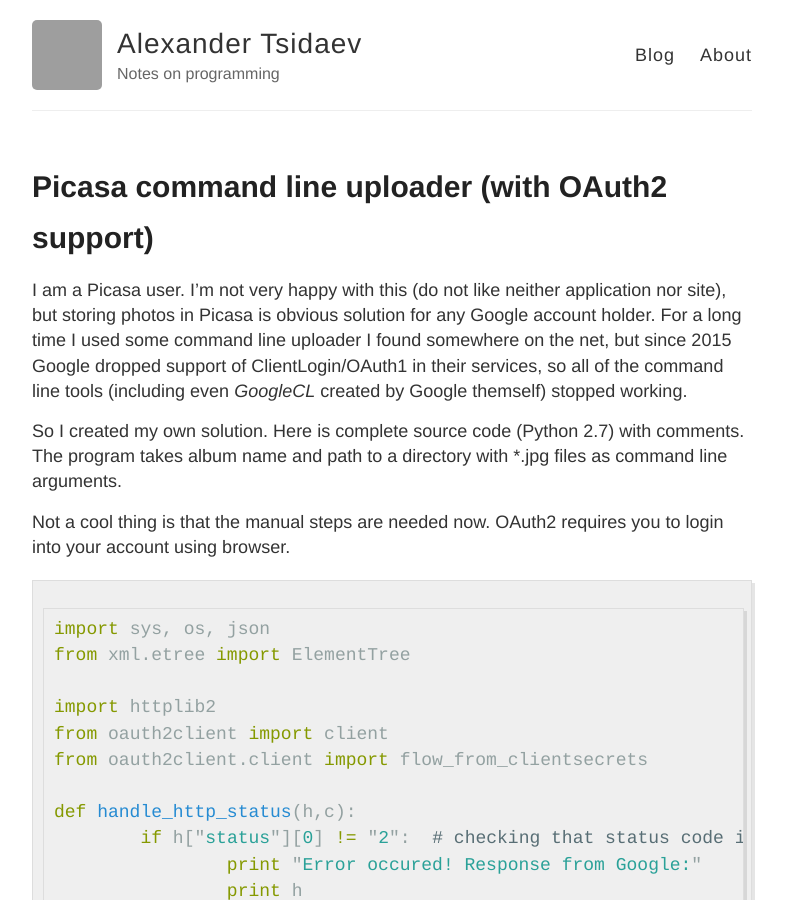
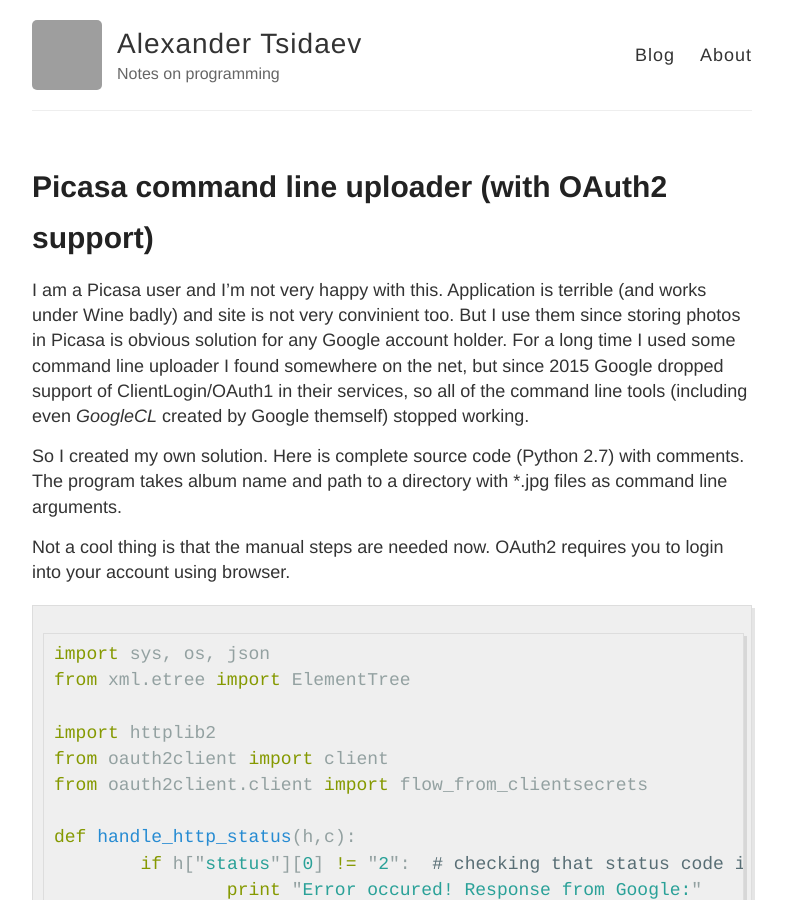
Before and after one commit to atsidaev/atsidaev.github.io, a Jekyll site: the page built from _posts/2015-2-2-Picasa-Command-Line-Uploader-OAuth2.md, in a window 1280 px wide and 900 px high. Shown: the whole window, without its empty margins (248-1034 px from the left). Built offline with Jekyll 4.4.1, drawn with Linux system fonts in a browser that asks for light colours; comment, search, counter and statistics services are not loaded; grey boxes are pictures that could not be loaded.

Commit message:
Update 2015-2-2-Picasa-Command-Line-Uploader-OAuth2.md

```diff
--- a/_posts/2015-2-2-Picasa-Command-Line-Uploader-OAuth2.md
+++ b/_posts/2015-2-2-Picasa-Command-Line-Uploader-OAuth2.md
@@ -3,8 +3,7 @@
 title: Picasa command line uploader (with OAuth2 support)
 ---
 
-I am a Picasa user. I'm not very happy with this (do not like neither application nor site),
-but storing photos in Picasa is obvious solution for any Google account holder. For a long time I used some command line uploader I found somewhere on the net,
+I am a Picasa user and I'm not very happy with this. Application is terrible (and works under Wine badly) and site is not very convinient too. But I use them since storing photos in Picasa is obvious solution for any Google account holder. For a long time I used some command line uploader I found somewhere on the net,
 but since 2015 Google dropped support of ClientLogin/OAuth1 in their services, so all of the command line tools
 (including even *GoogleCL* created by Google themself) stopped working.
 
```
